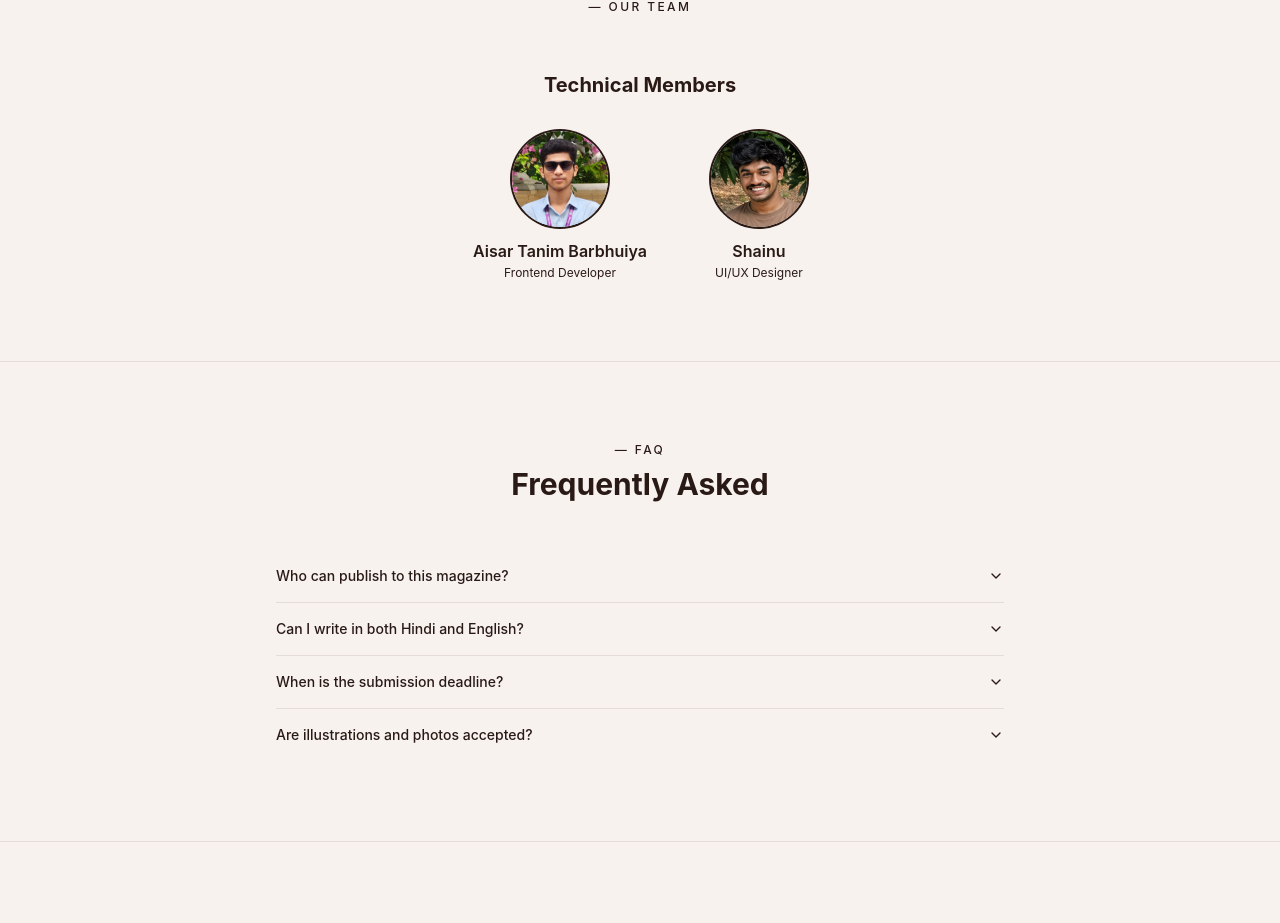
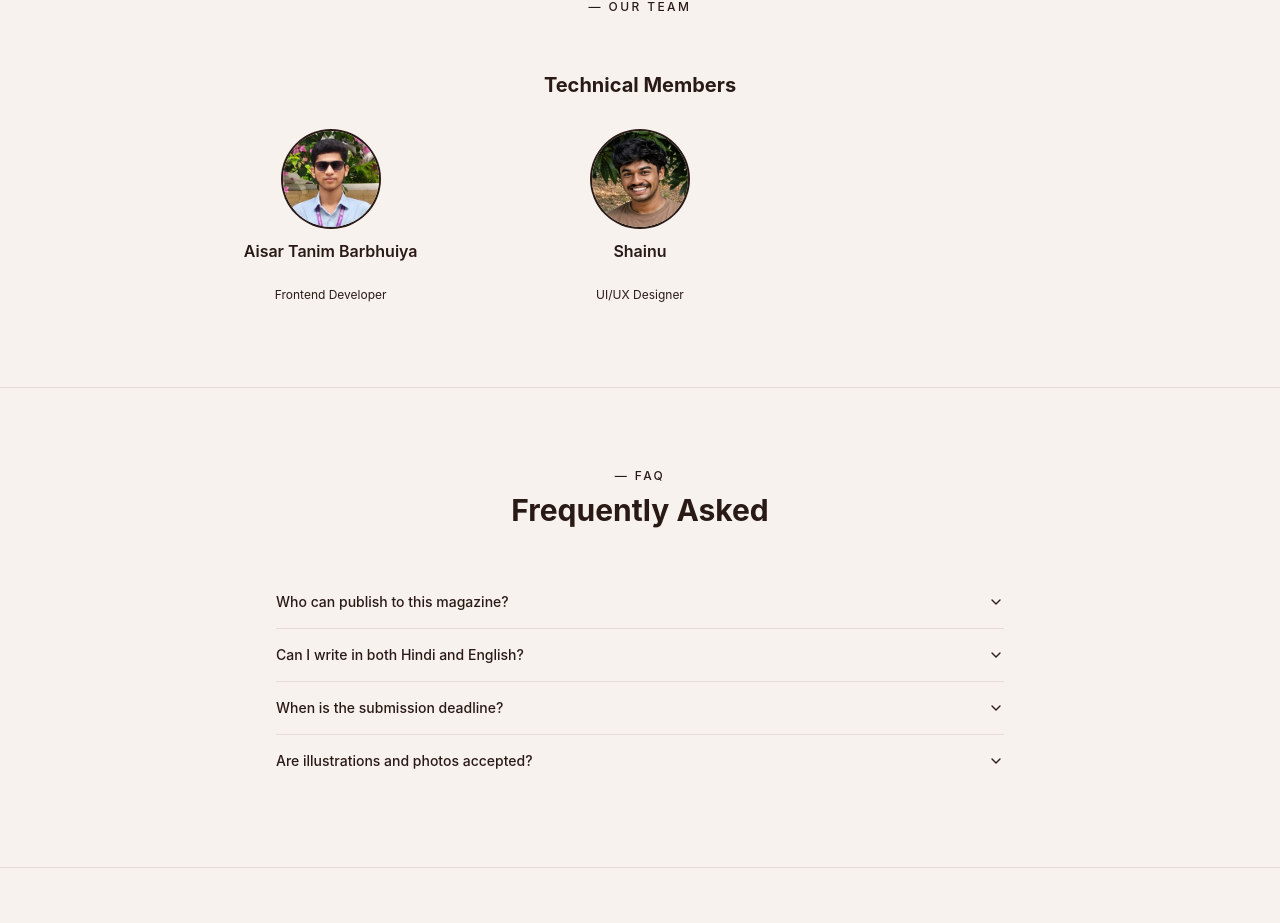
Before and after one commit to feni5055/yuva-udaan, a React (Vite) app: page / in a window 1280 px wide. Shown: the part 1918-2841 px from the top of the page. Built offline with nearby package versions, Linux system fonts and the light colour scheme; no server answers; the database is empty; a web font is replaced by a local one.

Commit message:
Align team member cards

```diff
--- a/src/app/pages/Home.tsx
+++ b/src/app/pages/Home.tsx
@@ -429,16 +429,16 @@ function ContributorsSection({ authors }: { authors: Author[] }) {
     });
 
   const renderMember = (author: Author) => (
-    <div key={author.id} className="text-center group">
-      <div className="w-24 h-24 rounded-full overflow-hidden mx-auto mb-3 ring-2 ring-border group-hover:ring-accent transition-all bg-muted">
+    <div key={author.id} className="w-full max-w-60 mx-auto text-center group flex flex-col items-center">
+      <div className="w-24 h-24 shrink-0 rounded-full overflow-hidden mb-3 ring-2 ring-border group-hover:ring-accent transition-all bg-muted">
         {author.avatarUrl ? (
           <img src={author.avatarUrl} alt={author.displayName} loading="lazy" decoding="async" className="w-full h-full object-cover" />
         ) : (
           <div className="w-full h-full flex items-center justify-center text-2xl font-display text-primary">{author.displayName.slice(0, 1).toUpperCase()}</div>
         )}
       </div>
-      <div className="text-foreground text-base font-display font-semibold">{author.displayName}</div>
-      <div className="text-muted-foreground text-xs mt-0.5 font-body">{author.bio}</div>
+      <div className="min-h-12 flex items-start justify-center text-foreground text-base leading-6 font-display font-semibold">{author.displayName}</div>
+      <div className="min-h-5 text-muted-foreground text-xs font-body">{author.bio}</div>
     </div>
   );
 
@@ -457,7 +457,7 @@ function ContributorsSection({ authors }: { authors: Author[] }) {
                 {renderMember(leadership[0])}
               </div>
               {leadership.length > 1 && (
-                <div className="flex flex-wrap justify-center gap-x-16 gap-y-10">
+                <div className="grid grid-cols-1 sm:grid-cols-2 lg:grid-cols-4 items-start gap-x-8 gap-y-10 max-w-5xl mx-auto">
                   {leadership.slice(1).map(renderMember)}
                 </div>
               )}
@@ -467,7 +467,7 @@ function ContributorsSection({ authors }: { authors: Author[] }) {
           {technicalMembers.length > 0 && (
             <div>
               <h3 className="text-center text-xl font-display font-bold text-foreground mb-8">Technical Members</h3>
-              <div className="flex flex-wrap justify-center gap-x-16 gap-y-10">
+              <div className="grid grid-cols-1 sm:grid-cols-2 lg:grid-cols-3 items-start gap-x-8 gap-y-10 max-w-4xl mx-auto">
                 {technicalMembers.map(renderMember)}
               </div>
             </div>
```
